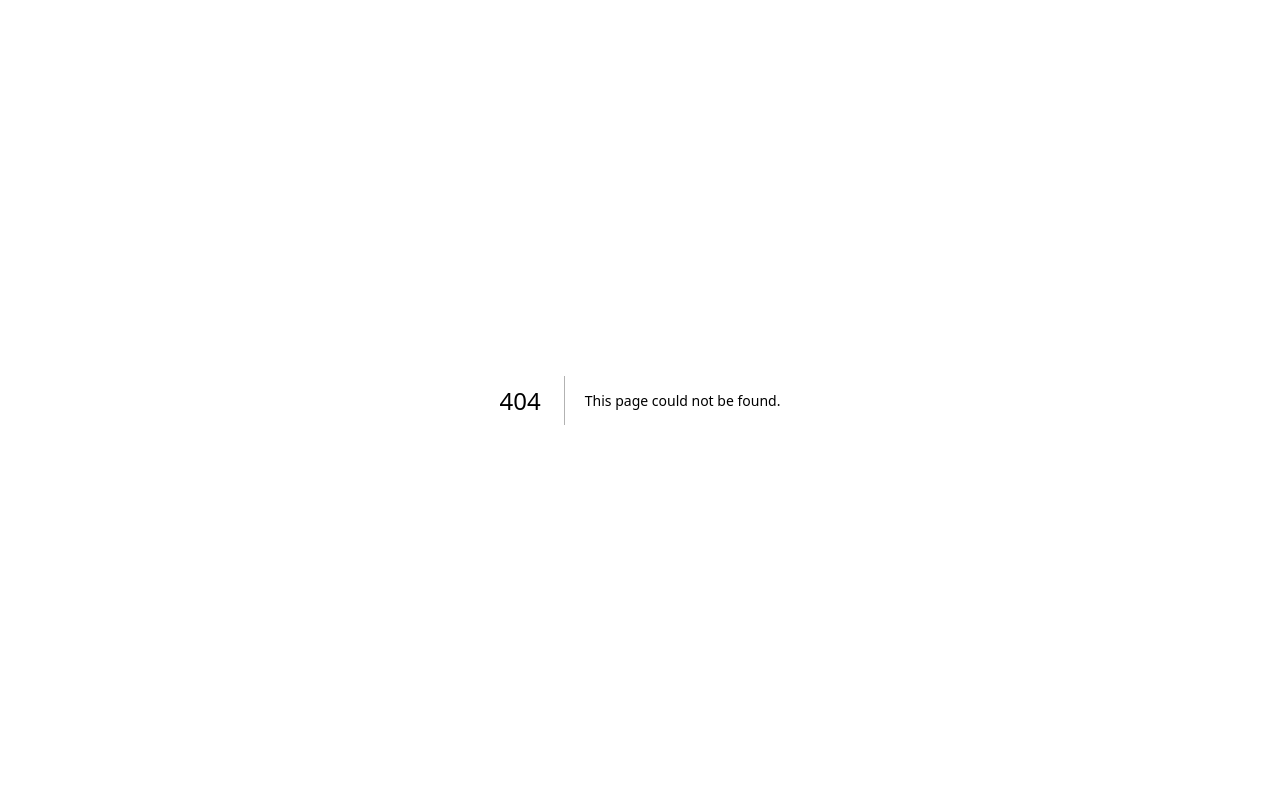
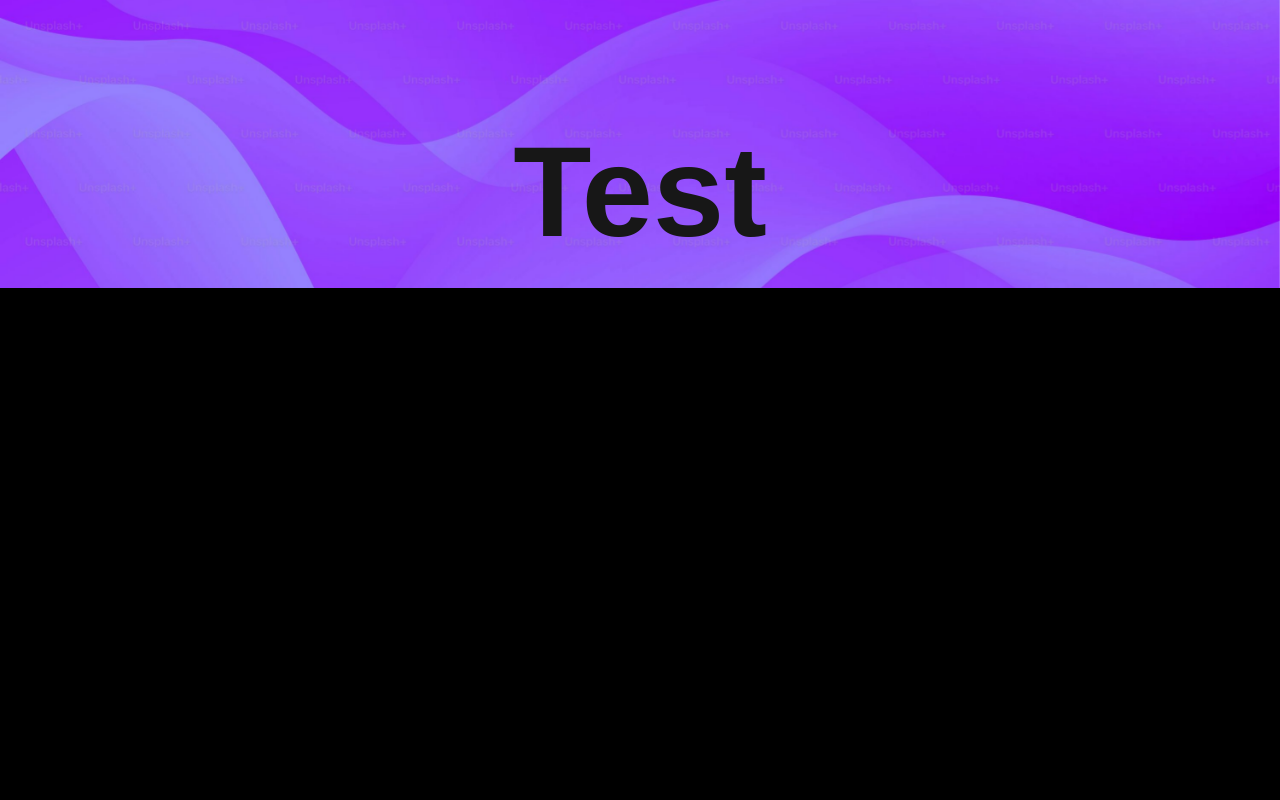
Before and after one commit to EricS-200/Restaurant-Website-TSA2024, a Next.js app: page /tests/parallax-banner-text in a window 1280 px wide. Before the commit this address had no page. Shown: the top 800 px of the page. Built offline with nearby package versions, Linux system fonts and the light colour scheme.

Commit message:
a secret sixth thing
tried making a modified version of eric's parallax banner that adds text onto it in an easier way, but the actual parallax part is broken for now

```diff
--- /dev/null
+++ b/app/tests/parallax-banner-text/page.jsx
@@ -0,0 +1,23 @@
+import SimpleParallaxBanner from "@/components/ParallaxBannerTitle";
+import Image from "next/image";
+import banner from "@/public/placeholders/wavy-banner.jpg";
+
+export default function Home() {
+  return (
+    <main className="h-[300vh]">
+      <SimpleParallaxBanner
+        src={banner}
+        className="h-[50vh] xl:h-[65vh]"
+        speed={0}
+        text="Test"
+      >
+        <Image
+          src={banner}
+          alt=""
+          className="object-center object-cover-z-10"
+        />
+      </SimpleParallaxBanner>
+      <div className="w-full h-[1000px] bg-black"></div>
+    </main>
+  );
+}
--- /dev/null
+++ b/components/ParallaxBannerTitle.jsx
@@ -0,0 +1,27 @@
+"use client";
+import React from "react";
+import SimpleBanner from "@/components/SimpleParallaxBanner"
+export default function TitleBanner({
+    children,
+    className = "",
+    speed = 0,
+    src,
+    alt = "",
+    innerClassName = "",
+    text = "",
+    ...props
+  }) {
+    return (
+    <div className="place-content-center">
+    <SimpleBanner
+    src={src}
+    className={className+" sticky top-0 absolute"}
+    speed={speed}
+    priority="true"
+    />
+    <h1 className="text-center pt-32 pb-8 text-9xl font-bold">
+        {text}
+    </h1>
+    </div>
+    );
+}
```
Also changed, not shown: app/tests/our-story/page.jsx (+20 -4 lines).
